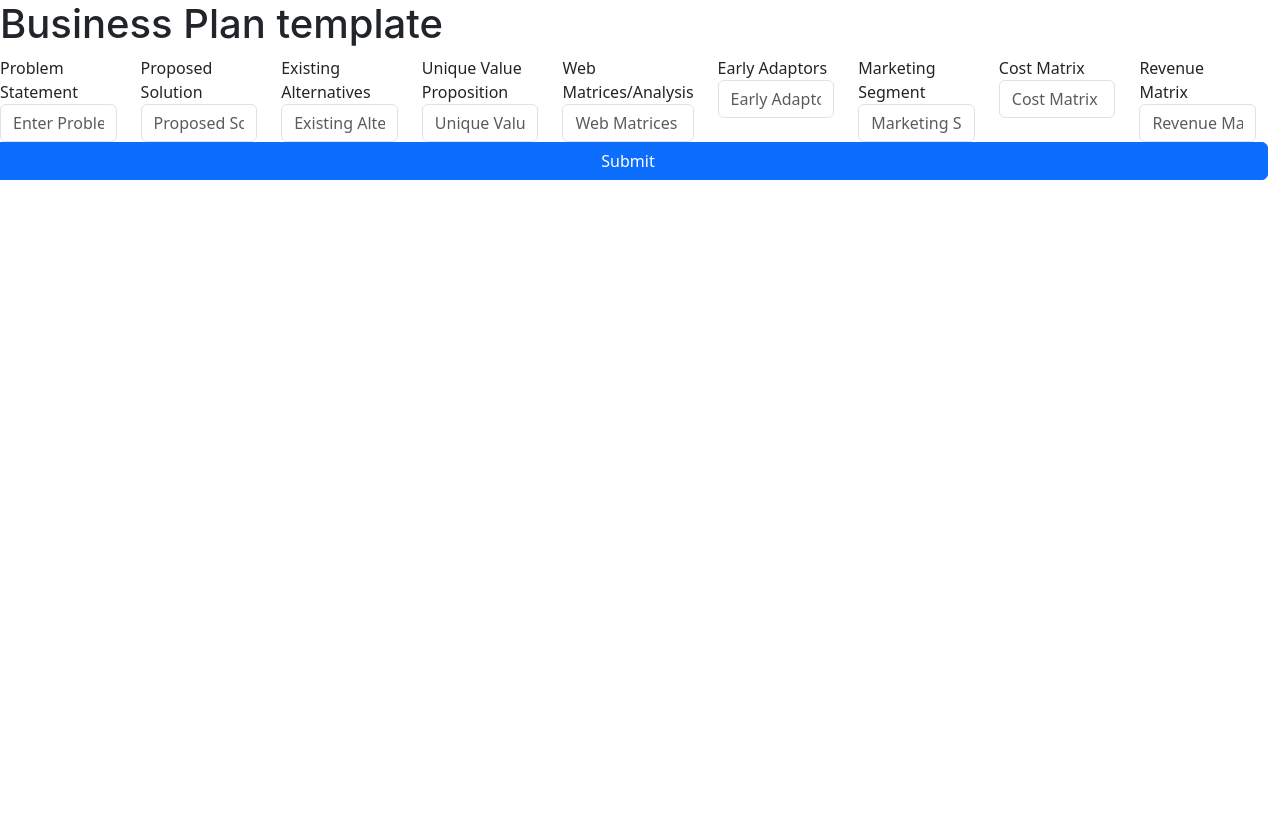
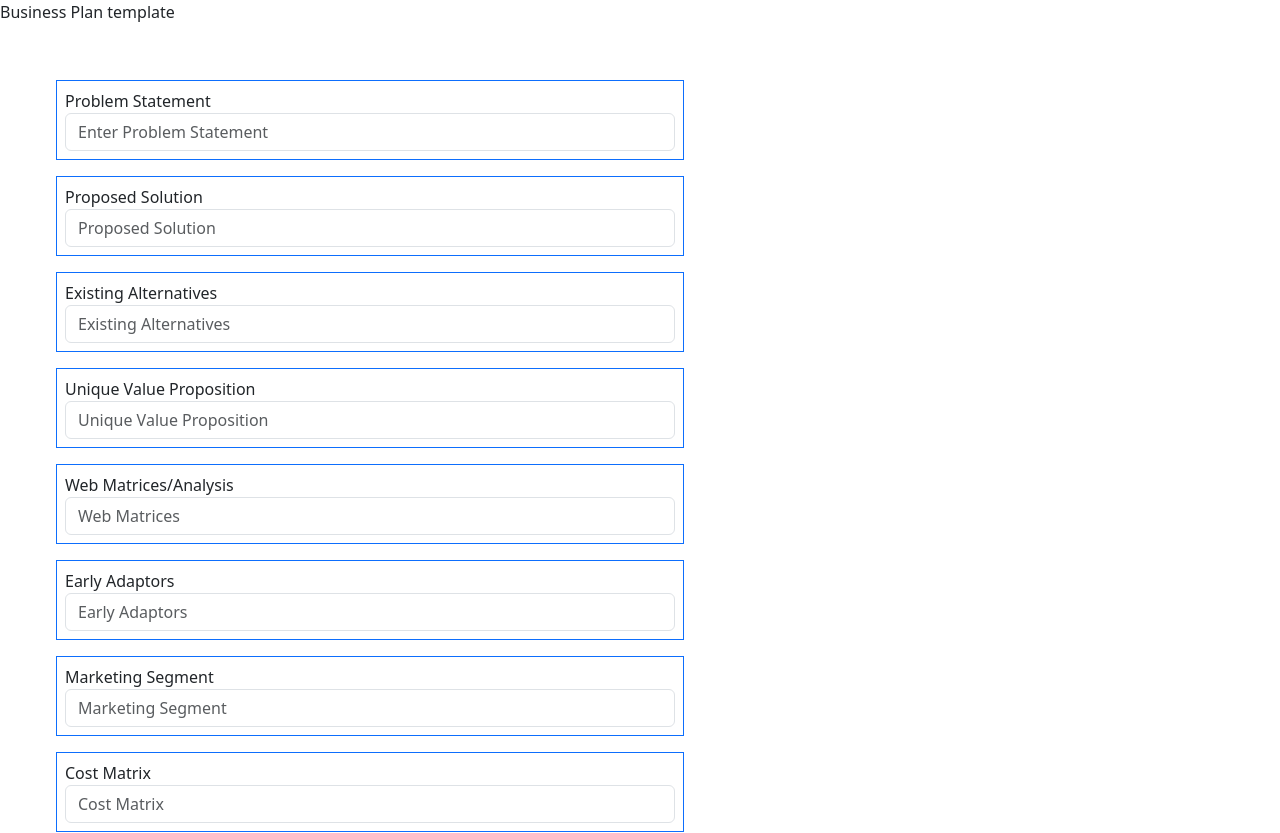
Before and after one commit to kalburgimanjunath/stackblitz-business-plan-template, a React (Create React App) app: page / in a window 1280 px wide. Shown: the top 833 px of the page. Before the commit the page ends 800 px from the top, so only its background shows below. Built offline with nearby package versions, Linux system fonts and the light colour scheme.

Commit message:
2 files modified, 3 added

```diff
--- /dev/null
+++ b/postcss.config.js
@@ -0,0 +1,6 @@
+module.exports = {
+  plugins: {
+    tailwindcss: {},
+    autoprefixer: {},
+  },
+};
--- a/src/App.js
+++ b/src/App.js
@@ -14,8 +14,8 @@ export default function App() {
   const FormBusinessPlan = () => {
     return (
       <div className="row">
-        <form className="row">
-          <div class="form-group col">
+        <form className="row m-5">
+          <div class="form-group border border-primary p-2 m-2">
             <label for="problemStatement">Problem Statement</label>
             <input
               type="text"
@@ -27,7 +27,7 @@ export default function App() {
               placeholder="Enter Problem Statement"
             />
           </div>
-          <div class="form-group col">
+          <div class="form-group border border-primary p-2 m-2">
             <label for="proposedStatement">Proposed Solution</label>
             <input
               type="text"
@@ -38,7 +38,7 @@ export default function App() {
               placeholder="Proposed Solution"
             />
           </div>
-          <div class="form-group col">
+          <div class="form-group border border-primary p-2 m-2">
             <label for="existingAlternatives">Existing Alternatives</label>
             <input
               type="text"
@@ -50,7 +50,7 @@ export default function App() {
             />
           </div>
 
-          <div class="form-group col">
+          <div class="form-group border border-primary p-2 m-2">
             <label for="uniqueValue">Unique Value Proposition</label>
             <input
               type="text"
@@ -61,7 +61,7 @@ export default function App() {
               placeholder="Unique Value Proposition"
             />
           </div>
-          <div class="form-group col">
+          <div class="form-group border border-primary p-2 m-2">
             <label for="webmatrices">Web Matrices/Analysis</label>
             <input
               type="text"
@@ -72,7 +72,7 @@ export default function App() {
               placeholder="Web Matrices"
             />
           </div>
-          <div class="form-group col">
+          <div class="form-group border border-primary p-2 m-2">
             <label for="earlyAdaptors">Early Adaptors</label>
             <input
               type="text"
@@ -83,7 +83,7 @@ export default function App() {
               placeholder="Early Adaptors"
             />
           </div>
-          <div class="form-group col">
+          <div class="form-group border border-primary p-2 m-2">
             <label for="marketingSegment">Marketing Segment</label>
             <input
               type="text"
@@ -95,7 +95,7 @@ export default function App() {
             />
           </div>
 
-          <div class="form-group col">
+          <div class="form-group border border-primary p-2 m-2">
             <label for="costMatrix">Cost Matrix</label>
             <input
               type="text"
@@ -106,7 +106,7 @@ export default function App() {
               placeholder="Cost Matrix"
             />
           </div>
-          <div class="form-group col">
+          <div class="form-group border border-primary p-2 m-2">
             <label for="revenueMatrix">Revenue Matrix</label>
             <input
               type="text"
@@ -145,9 +145,17 @@ export default function App() {
   };
   return (
     <div>
-      <h1>Business Plan template</h1>
-      <FormBusinessPlan />
-      <Preview />
+      <div className="row">
+        <div className="col font-bold">Business Plan template</div>
+      </div>
+      <div className="row">
+        <div className="col mr-5">
+          <FormBusinessPlan />
+        </div>
+        <div className="col ml-5">
+          <Preview />
+        </div>
+      </div>
     </div>
   );
 }
```
Also changed, not shown: package.json (+6 -1 lines), tailwind.config.js (added, +15 -0 lines), .babelrc (added).
